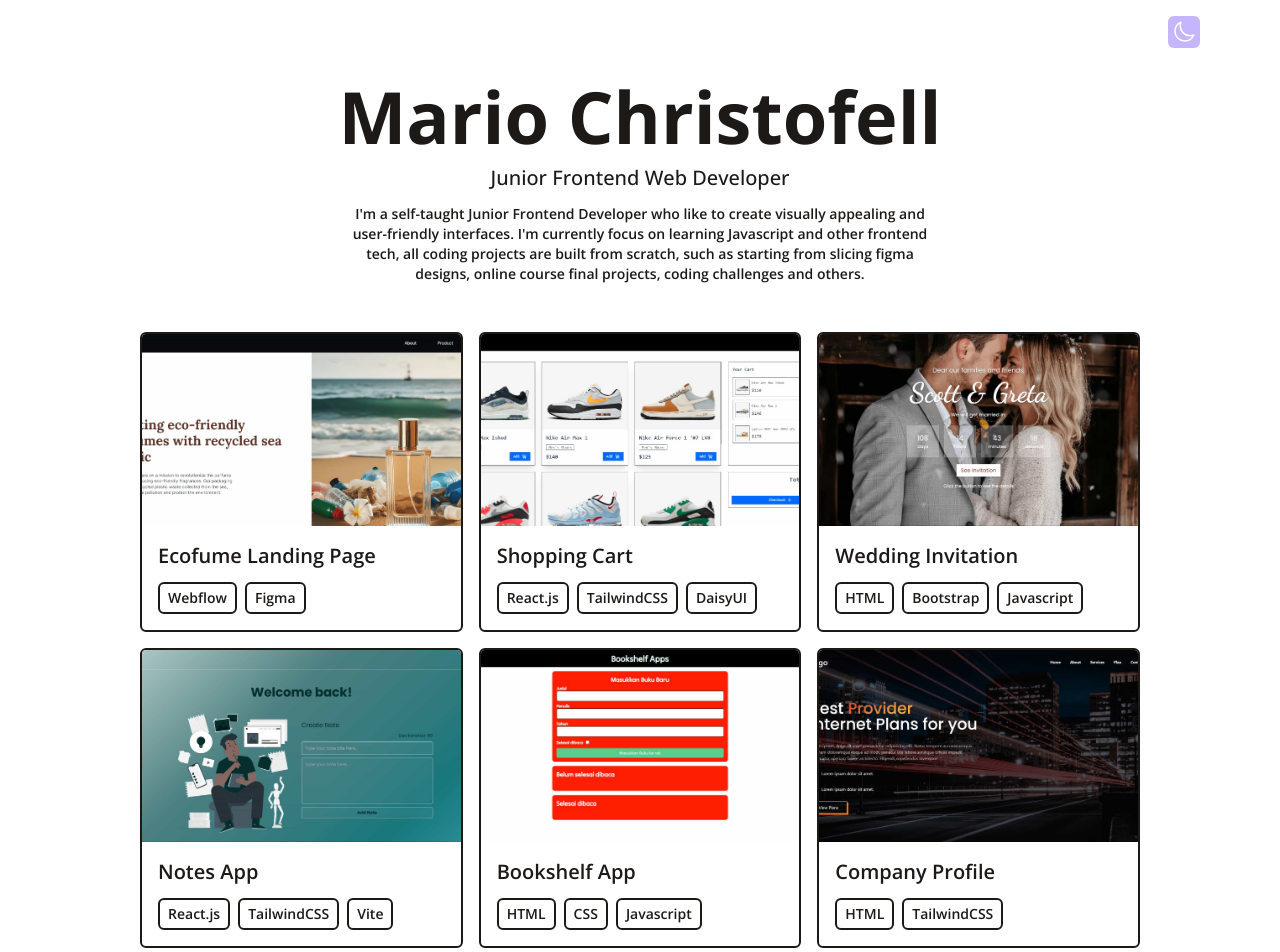
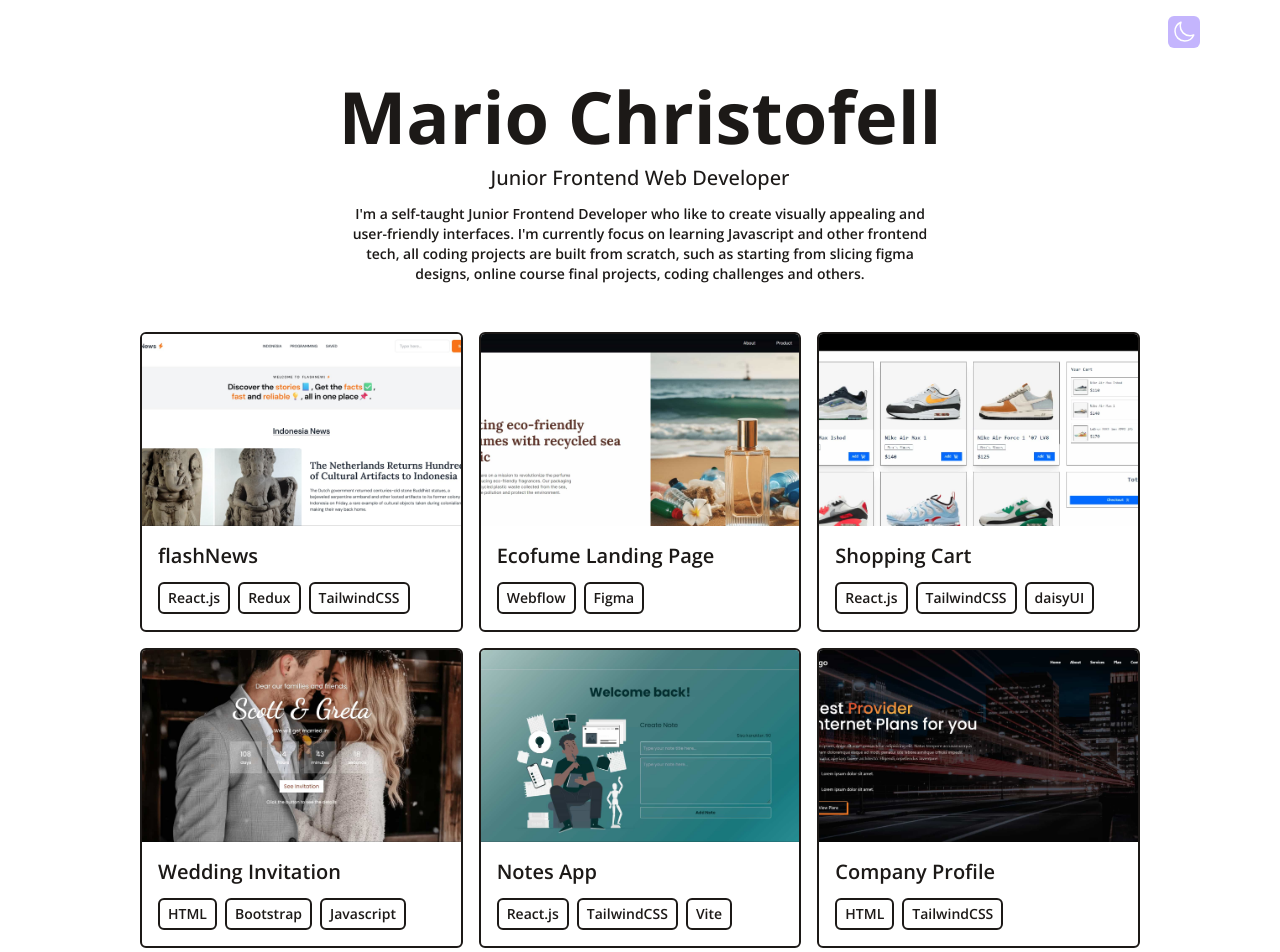
Before and after one commit to mariotbg11/dev-portfolio, a React (Vite) app: page / in a window 1280 px wide. Shown: the top 952 px of the page. Built offline with nearby package versions, Linux system fonts and the light colour scheme.

Commit message:
adding new portfolio project

```diff
--- a/src/data/portfolio.js
+++ b/src/data/portfolio.js
@@ -1,4 +1,11 @@
 export default [
+  {
+    title: "flashNews",
+    imgURL: "/assets/flashnews.jpg",
+    stack: ["React.js", "Redux", "TailwindCSS"],
+    link: "https://flashnews-three.vercel.app/",
+    alternate: "flashNews online news website portfolio image cover",
+  },
   {
     title: "Ecofume Landing Page",
     imgURL: "/assets/ecofume-min.jpg",
@@ -9,7 +16,7 @@ export default [
   {
     title: "Shopping Cart",
     imgURL: "/assets/shopping-cart-min.jpg",
-    stack: ["React.js", "TailwindCSS", "DaisyUI"],
+    stack: ["React.js", "TailwindCSS", "daisyUI"],
     link: "https://endearing-monstera-179b75.netlify.app/",
     alternate: "React.js Shopping Cart portoflio image cover",
   },
@@ -26,13 +33,6 @@ export default [
     stack: ["React.js", "TailwindCSS", "Vite"],
     link: "https://helpful-bienenstitch-3bce20.netlify.app/",
     alternate: "Notes App portoflio image cover",
-  },
-  {
-    title: "Bookshelf App",
-    imgURL: "/assets/bookshelf-app-min.jpg",
-    stack: ["HTML", "CSS", "Javascript"],
-    link: "https://zesty-halva-b21bde.netlify.app/",
-    alternate: "Bookshelf App portoflio image cover",
   },
   {
     title: "Company Profile",
```
Also changed, not shown: public/assets/flashnews.jpg (added).
